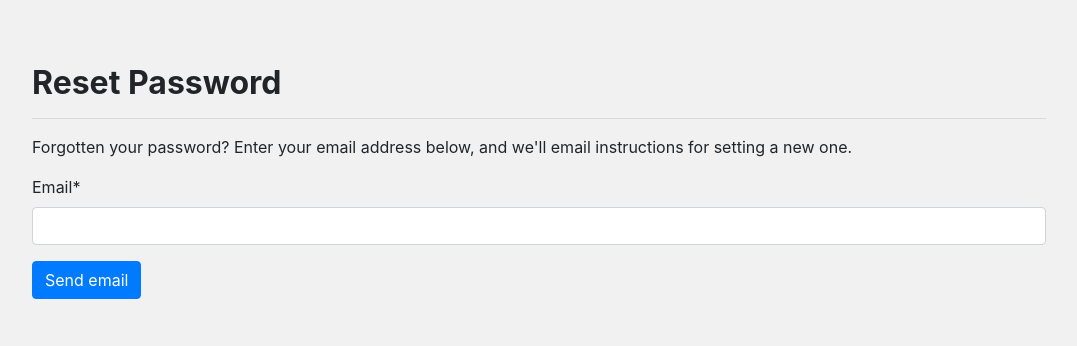
After one commit to mSalamaSleem/socially, a Django app: page /users/password_reset in a window 1280 px wide. The commit adds this page. Shown: the top 346 px of the page, without its empty margins (101-1178 px from the left). Run offline with Django 3.2, Linux system fonts and the light colour scheme; some libraries are stand-ins or nearby versions.

Commit message:
add reset password functionality

```diff
--- a/socially/settings.py
+++ b/socially/settings.py
@@ -27,6 +27,7 @@ DEBUG = True
 
 ALLOWED_HOSTS = []
 
+EMAIL_BACKEND = 'django.core.mail.backends.console.EmailBackend'
 
 # Application definition
 
--- a/socially/urls.py
+++ b/socially/urls.py
@@ -15,11 +15,19 @@ Including another URLconf
 """
 from django.contrib import admin
 from django.urls import path, include
+from django.contrib.auth import views as auth_views
 from django.conf import settings
 from django.conf.urls.static import static
 
 urlpatterns = [
     path('admin/', admin.site.urls),
     path('', include('core.urls')),
-    path('accounts/', include('users_authentication.urls')),
+    path('users/', include('users_authentication.urls')),
+    # path('accounts/', include('django.contrib.auth.urls')),
+    path('password_reset/done/', auth_views.PasswordResetDoneView.as_view(
+        template_name='auth/password/password_reset_done.html'), name='password_reset_done'),
+    path('reset/<uidb64>/<token>/', auth_views.PasswordResetConfirmView.as_view(
+        template_name="auth/password/password_reset_confirm.html"), name='password_reset_confirm'),
+    path('reset/done/', auth_views.PasswordResetCompleteView.as_view(
+        template_name='auth/password/password_reset_complete.html'), name='password_reset_complete'),
 ] + static(settings.MEDIA_URL, document_root=settings.MEDIA_ROOT)
--- a/templates/auth/login.html
+++ b/templates/auth/login.html
@@ -31,7 +31,8 @@ Login
 
                 <input class="btn btn-primary" type="submit" value="Login">
             </form>
-            <a href="{% url 'signup' %}"> Don't have an account ? , Sign up here</a>
+            <a href="{% url 'signup' %}"> Don't have an account ? , Sign up here</a><br>
+            <a href="{% url 'password_reset' %}"> forgot my password</a>
         </div>
 
       <div class="col-md-8 col-xs-12">
--- /dev/null
+++ b/templates/auth/password/password_reset.html
@@ -0,0 +1,19 @@
+{% extends 'base.html' %}
+
+{% block content %}
+
+	{% load crispy_forms_tags %}
+
+	<!--Reset Password-->
+	<div class="container p-5">
+  	 	<h2 class="font-weight-bold mt-3">Reset Password</h2>
+		<hr>
+		<p>Forgotten your password? Enter your email address below, and we'll email instructions for setting a new one.</p>
+        <form method="POST">
+            {% csrf_token %}
+            {{ password_reset_form|crispy }}
+            <button class="btn btn-primary" type="submit">Send email</button>
+        </form>
+  	</div>
+
+{% endblock %}
--- a/users_authentication/urls.py
+++ b/users_authentication/urls.py
@@ -7,4 +7,5 @@ urlpatterns = [
     path('login/', login_page, name='login'),
     path('logout/', logout_page, name='logout'),
     path('account_settings/', ProfileSettingUpdateView.as_view(), name='account_settings'),
+    path('password_reset', password_reset_request, name="password_reset")
 ]
--- a/users_authentication/views.py
+++ b/users_authentication/views.py
@@ -5,6 +5,15 @@ from django.utils.decorators import method_decorator
 from django.views.generic.edit import CreateView, UpdateView
 from django.urls import reverse_lazy, reverse
 from .forms import *
+
+from django.core.mail import send_mail, BadHeaderError
+from django.http import HttpResponse
+from django.contrib.auth.forms import PasswordResetForm
+from django.template.loader import render_to_string
+from django.db.models.query_utils import Q
+from django.utils.http import urlsafe_base64_encode
+from django.contrib.auth.tokens import default_token_generator
+from django.utils.encoding import force_bytes
 
 
 class SignUpView(CreateView):
@@ -61,3 +70,33 @@ class ProfileSettingUpdateView(UpdateView):
 
     def get_object(self, queryset=None):
         return User.objects.get(pk=self.request.user.pk)
+
+
+def password_reset_request(request):
+    if request.method == "POST":
+        password_reset_form = PasswordResetForm(request.POST)
+        if password_reset_form.is_valid():
+            data = password_reset_form.cleaned_data['email']
+            associated_users = User.objects.filter(Q(email=data))
+            if associated_users.exists():
+                for user in associated_users:
+                    subject = "Password Reset Requested"
+                    email_template_name = "auth/password/password_reset_email.txt"
+                    c = {
+                        "email": user.email,
+                        'domain': '127.0.0.1:8000',
+                        'site_name': 'Website',
+                        "uid": urlsafe_base64_encode(force_bytes(user.pk)),
+                        "user": user,
+                        'token': default_token_generator.make_token(user),
+                        'protocol': 'http',
+                    }
+                    email = render_to_string(email_template_name, c)
+                    try:
+                        send_mail(subject, email, 'admin@example.com', [user.email], fail_silently=False)
+                    except BadHeaderError:
+                        return HttpResponse('Invalid header found.')
+                    return redirect("/password_reset/done/")
+    password_reset_form = PasswordResetForm()
+    return render(request=request, template_name="auth/password/password_reset.html",
+                  context={"password_reset_form": password_reset_form})
```
Also changed, not shown: templates/auth/password/password_reset_complete.html (added, +13 -0 lines), templates/auth/password/password_reset_confirm.html (added, +19 -0 lines), templates/auth/password/password_reset_done.html (added, +12 -0 lines), templates/auth/password/password_reset_email.txt (added, +15 -0 lines).
